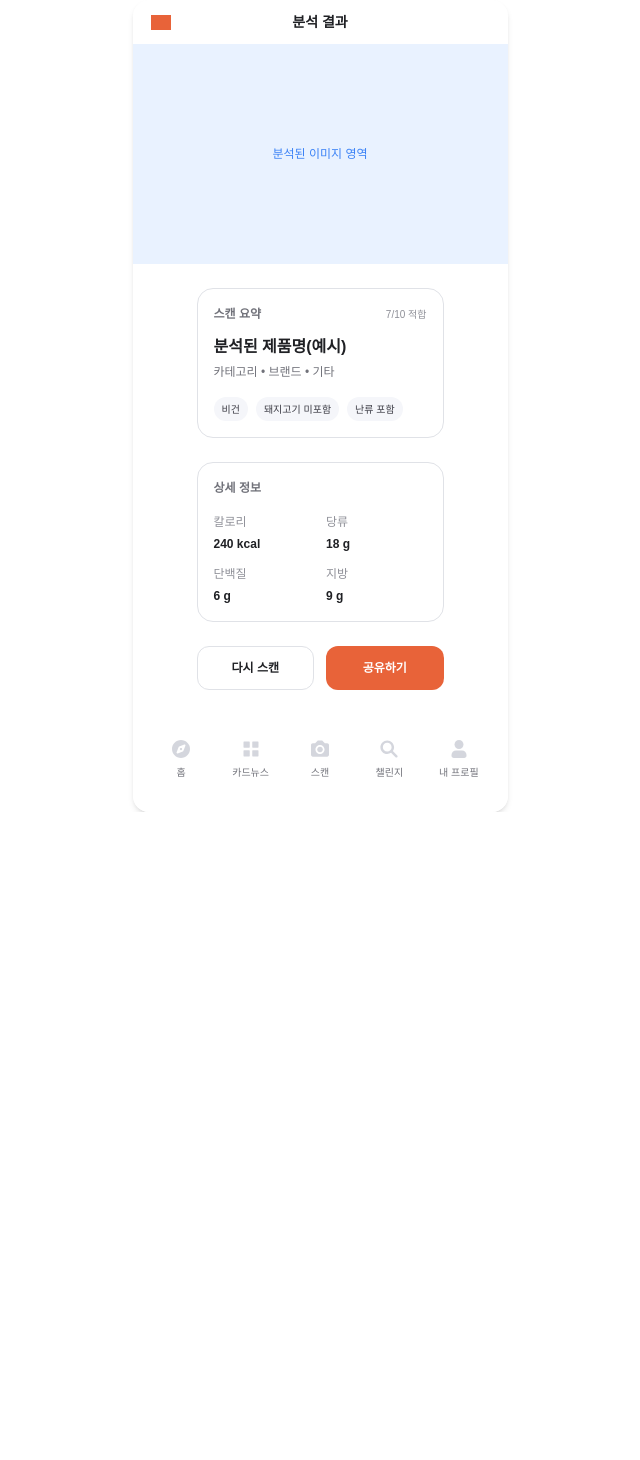
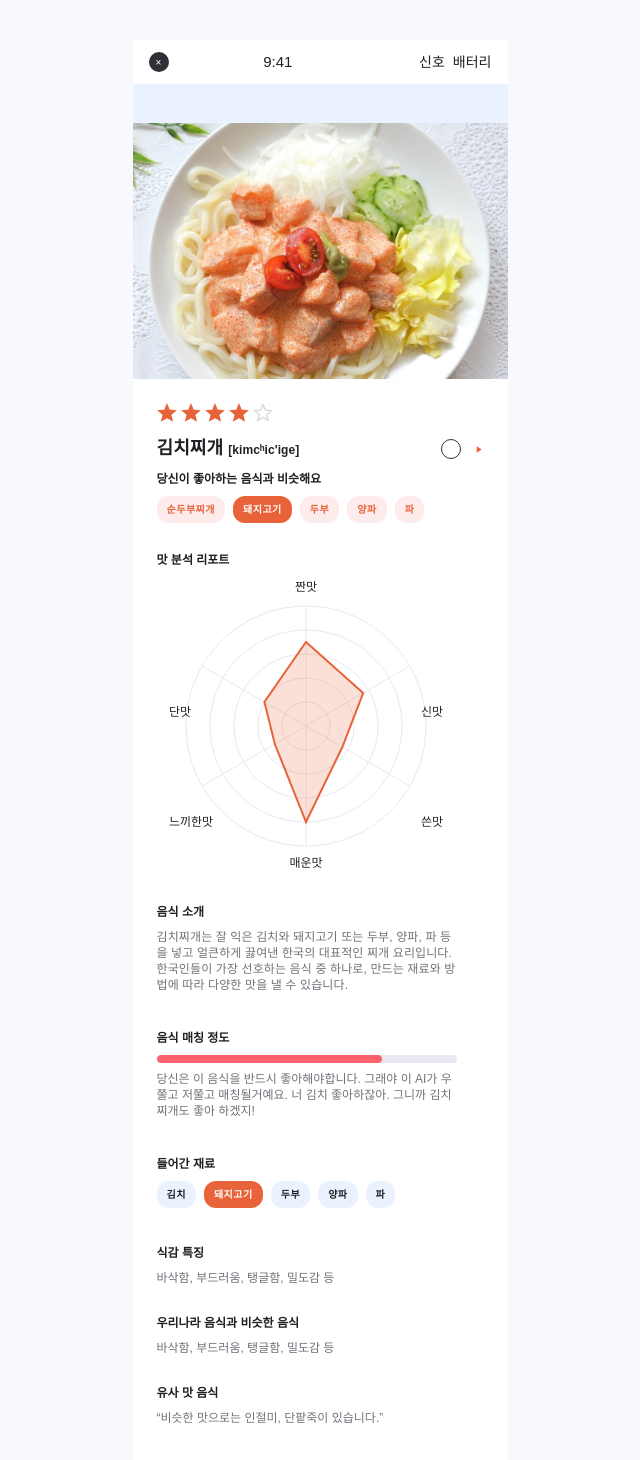
Before and after one commit to ownstj/MANNA, a Next.js app in the folder manna-web/: page /home/analysis in a window 1280 px wide. Shown: the top 1460 px of the page, without its empty margins (320-960 px from the left). Before the commit the page ends 812 px from the top, so only its background shows below. Built offline with nearby package versions, Linux system fonts and the light colour scheme.

Commit message:
일단 살려

```diff
--- a/manna-web/app/home/analysis/page.tsx
+++ b/manna-web/app/home/analysis/page.tsx
@@ -1,145 +1,267 @@
 "use client";
 
-import Link from "next/link";
-import { useRouter } from "next/navigation";
+import Image from "next/image";
 
-// 간단 마스크 아이콘 유틸 (cardnews 페이지와 동일 스타일)
-function MaskIcon({ src, size = 20, color = "#D4D6DD", className = "" }: { src: string; size?: number; color?: string; className?: string }) {
+function StatusBar() {
   return (
-    <span
-      aria-hidden
-      className={className}
-      style={{
-        width: size,
-        height: size,
-        display: "inline-block",
-        backgroundColor: color,
-        WebkitMaskImage: `url('${src}')`,
-        maskImage: `url('${src}')`,
-        WebkitMaskRepeat: "no-repeat",
-        maskRepeat: "no-repeat",
-        WebkitMaskSize: "contain",
-        maskSize: "contain",
-        WebkitMaskPosition: "center",
-        maskPosition: "center",
-      }}
-    />
+    <div className="absolute left-0 right-0 top-0 h-[44px] bg-white flex items-center justify-between px-4">
+      <div className="flex items-center gap-2">
+        <div className="size-5 rounded-full bg-[#2f3036] flex items-center justify-center text-white text-[10px]" aria-label="close">
+          ×
+        </div>
+      </div>
+      <div className="text-[#1f2024] text-[15px] -ml-8">9:41</div>
+      <div className="flex items-center gap-2 text-[#1f2024] text-[14px]">
+        <span>신호</span>
+        <span>배터리</span>
+      </div>
+    </div>
   );
 }
 
-const ICONS = {
-  home: "/assets/icons/home.svg",
-  card: "/assets/icons/card.svg",
-  scan: "/assets/icons/scan.svg",
-  challenge: "/assets/icons/challenge.svg",
-  profile: "/assets/icons/profile.svg",
-  back: "http://localhost:3845/assets/7843c96e9d2f6877d77cee31393aecfb5a416fc8.svg",
-} as const;
+function Star({ filled = false }: { filled?: boolean }) {
+  return (
+    <svg width="20" height="20" viewBox="0 0 24 24" aria-hidden>
+      <path
+        d="M12 17.27L18.18 21l-1.64-7.03L22 9.24l-7.19-.61L12 2 9.19 8.63 2 9.24l5.46 4.73L5.82 21z"
+        fill={filled ? "#e86339" : "none"}
+        stroke={filled ? "#e86339" : "#d4d6dd"}
+        strokeWidth="1.5"
+      />
+    </svg>
+  );
+}
+
+function StarRating({ value = 4 }: { value?: number }) {
+  return (
+    <div className="flex items-center gap-1">
+      {Array.from({ length: 5 }).map((_, i) => (
+        <Star key={i} filled={i < value} />
+      ))}
+    </div>
+  );
+}
+
+function ProgressBar({ percent = 75 }: { percent?: number }) {
+  return (
+    <div className="h-2 w-[300px] rounded bg-[#e8e9f1] overflow-hidden">
+      <div className="h-full rounded bg-[#ff616d]" style={{ width: `${percent}%` }} />
+    </div>
+  );
+}
+
+function Chip({ label, active, tone = "orange" }: { label: string; active?: boolean; tone?: "orange" | "blue" }) {
+  const activeBg = tone === "orange" ? "#e86339" : "#3b82f6";
+  const inactiveBg = tone === "orange" ? "#feebeb" : "#eaf2ff";
+  const activeText = "#ffffff";
+  const inactiveText = tone === "orange" ? "#e86339" : "#1f2024";
+  return (
+    <span
+      className="px-2.5 py-1.5 rounded-[12px] text-[10px] font-semibold uppercase tracking-[0.5px]"
+      style={{ backgroundColor: active ? activeBg : inactiveBg, color: active ? activeText : inactiveText }}
+    >
+      {label}
+    </span>
+  );
+}
+
+function RadarChart() {
+  // 정적 6축 레이더 차트 (시각 유사 재현)
+  const size = 298;
+  const cx = size / 2;
+  const cy = size / 2;
+  const r = 120;
+  const spokes = 6;
+  const rings = 5;
+  const labels = ["짠맛", "신맛", "쓴맛", "매운맛", "느끼한맛", "단맛"];
+  const labelPos = [
+    { x: cx, y: 14, align: "middle" }, // 짠맛(상)
+    { x: size - 12, y: cy - 10, align: "end" }, // 신맛(우상)
+    { x: size - 12, y: cy + 100, align: "end" }, // 쓴맛(우하)
+    { x: cx, y: size - 8, align: "middle" }, // 매운맛(하)
+    { x: 12, y: cy + 100, align: "start" }, // 느끼한맛(좌하)
+    { x: 12, y: cy - 10, align: "start" }, // 단맛(좌상)
+  ] as const;
+
+  // 폴리곤 값(0~1) 임의 예시: 단맛 0.4, 짠맛 0.7, 신맛 0.55, 쓴맛 0.35, 매운맛 0.8, 느끼한맛 0.3
+  const values = [0.7, 0.55, 0.35, 0.8, 0.3, 0.4];
+
+  const points = values.map((val, i) => {
+    const angle = (-Math.PI / 2) + (i * (2 * Math.PI / spokes));
+    const rr = r * val;
+    return [cx + rr * Math.cos(angle), cy + rr * Math.sin(angle)];
+  });
+
+  const pointsAttr = points.map(([x, y]) => `${x},${y}`).join(" ");
+
+  return (
+    <svg width={size} height={size} className="bg-white">
+      {/* 눈금 원 */}
+      {[...Array(rings)].map((_, i) => (
+        <circle key={i} cx={cx} cy={cy} r={r * ((i + 1) / rings)} fill="none" stroke="#e8e9f1" strokeWidth="1" />
+      ))}
+      {/* 스포크 라인 */}
+      {[...Array(spokes)].map((_, i) => {
+        const angle = (-Math.PI / 2) + (i * (2 * Math.PI / spokes));
+        const x = cx + r * Math.cos(angle);
+        const y = cy + r * Math.sin(angle);
+        return <line key={i} x1={cx} y1={cy} x2={x} y2={y} stroke="#e8e9f1" strokeWidth="1" />;
+      })}
+      {/* 데이터 폴리곤 */}
+      <polygon points={pointsAttr} fill="#e86339" fillOpacity="0.2" stroke="#e86339" strokeWidth="2" />
+      {/* 축 라벨 */}
+      {labels.map((label, i) => (
+        <text
+          key={label}
+          x={labelPos[i].x}
+          y={labelPos[i].y}
+          textAnchor={labelPos[i].align as any}
+          fontSize={12}
+          fill="#1f2024"
+        >
+          {label}
+        </text>
+      ))}
+    </svg>
+  );
+}
 
 export default function AnalysisResultPage() {
-  const router = useRouter();
-
-  const handleTabClick = (label: string) => {
-    if (label === "홈") router.push("/main");
-    if (label === "카드뉴스") router.push("/cardnews");
-    if (label === "챌린지") router.push("/challenge");
-    // 스캔은 바텀시트를 카드뉴스에서 처리하므로 여기서는 카드뉴스로 유도
-    if (label === "스캔") router.push("/cardnews");
-  };
+  const photoSrc = "/assets/main/cardNews/IMG_1.jpg";
 
   return (
-    <div className="min-h-screen w-full bg-white flex items-center justify-center">
-      <div className="relative h-[812px] w-[375px] bg-white text-[#1f2024] md:rounded-2xl md:shadow-md overflow-hidden" data-name="Scan Result">
-        {/* 헤더 - 상단 고정 */}
-        <div className="h-[44px] bg-white sticky top-0 z-10">
-          <p className="absolute left-1/2 -translate-x-1/2 top-1/2 -translate-y-1/2 text-[14px] font-bold">분석 결과</p>
-          <Link href="/cardnews" aria-label="뒤로" className="absolute left-[16px] top-1/2 -translate-y-1/2 size-6 flex items-center justify-center">
-            <MaskIcon src={ICONS.back} size={20} color="#E86339" />
-          </Link>
-        </div>
+    <div className="min-h-screen w-full bg-[#f8f9fe] flex items-start justify-center py-10">
+      {/* 모바일 뷰포트 */}
+      <div className="relative w-[375px] h-[1586px] bg-[#eaf2ff] overflow-hidden">
+        <StatusBar />
 
-        {/* 콘텐츠 */}
-        <div className="h-full overflow-auto pb-[120px]">
-          {/* 상단 썸네일/배너 영역 */}
-          <div className="relative w-full h-[220px] bg-[#E9F2FF]">
-            {/* 업로드 이미지가 있다면 쿼리/상태로 치환 가능. 현재는 플레이스홀더 박스 */}
-            <div className="absolute inset-0 flex items-center justify-center">
-              <p className="text-[#3b82f6] text-[12px]">분석된 이미지 영역</p>
+        {/* 스크롤 컨텐츠 */}
+        <div className="absolute inset-0 top-[44px] flex flex-col">
+          {/* 상단 사진 */}
+          <div className="relative h-[326px] w-full">
+            <div className="absolute left-[-15px] top-[39px] h-[292px] w-[390px] overflow-hidden">
+              <Image
+                src={photoSrc}
+                alt="uploaded photo"
+                fill
+                sizes="390px"
+                className="object-cover"
+                priority
+              />
             </div>
           </div>
 
-          {/* 본문 카드들 */}
-          <div className="px-16 py-6 space-y-6">
-            {/* 요약 카드 */}
-            <div className="rounded-2xl border border-[#E0E2E7] p-4 space-y-3">
-              <div className="flex items-center justify-between">
-                <p className="text-[12px] font-semibold text-[#71727a]">스캔 요약</p>
-                <span className="text-[10px] text-[#8f9098]">7/10 적합</span>
+          {/* 상세 영역 */}
+          <div className="relative flex-1 bg-white p-6 flex flex-col gap-3">
+            {/* 별점 */}
+            <StarRating value={4} />
+
+            {/* 제목/헤더 */}
+            <div className="flex items-start justify-between">
+              <div className="flex flex-col gap-2">
+                <p className="text-[#1f2024] text-[0px] tracking-[0.09px]">
+                  <span className="text-[18px] font-extrabold">김치찌개 </span>
+                  <span className="text-[12px] font-bold">[kimcʰic'ige]</span>
+                </p>
+                <p className="text-[#1f2024] text-[12px] font-bold">당신이 좋아하는 음식과 비슷해요</p>
+                {/* 태그들 */}
+                <div className="flex items-center gap-2">
+                  <Chip label="순두부찌개" tone="orange" />
+                  <Chip label="돼지고기" active tone="orange" />
+                  <Chip label="두부" tone="orange" />
+                  <Chip label="양파" tone="orange" />
+                  <Chip label="파" tone="orange" />
+                </div>
               </div>
-              <div className="space-y-1">
-                <p className="text-[16px] font-bold">분석된 제품명(예시)</p>
-                <p className="text-[12px] text-[#71727a]">카테고리 • 브랜드 • 기타</p>
-              </div>
-              <div className="flex flex-wrap gap-2 pt-1">
-                {["비건", "돼지고기 미포함", "난류 포함"].map((chip) => (
-                  <span key={chip} className="px-2 h-6 rounded-full bg-[#f5f6fa] text-[10px] text-[#3b3b44] inline-flex items-center">
-                    {chip}
-                  </span>
-                ))}
-              </div>
-            </div>
-
-            {/* 상세 정보 */}
-            <div className="rounded-2xl border border-[#E0E2E7] p-4 space-y-4">
-              <p className="text-[12px] font-semibold text-[#71727a]">상세 정보</p>
-              <div className="grid grid-cols-2 gap-3 text-[12px]">
-                <div className="space-y-1">
-                  <p className="text-[#8f9098]">칼로리</p>
-                  <p className="font-semibold text-[#1f2024]">240 kcal</p>
-                </div>
-                <div className="space-y-1">
-                  <p className="text-[#8f9098]">당류</p>
-                  <p className="font-semibold text-[#1f2024]">18 g</p>
-                </div>
-                <div className="space-y-1">
-                  <p className="text-[#8f9098]">단백질</p>
-                  <p className="font-semibold text-[#1f2024]">6 g</p>
-                </div>
-                <div className="space-y-1">
-                  <p className="text-[#8f9098]">지방</p>
-                  <p className="font-semibold text-[#1f2024]">9 g</p>
+              {/* 하트/플레이 아이콘 영역 (간단 대체) */}
+              <div className="flex items-center gap-3 mt-1">
+                <div className="size-5 rounded-full border border-[#2f3036]" aria-hidden />
+                <div className="size-[11px]" aria-hidden>
+                  <svg viewBox="0 0 24 24" width="11" height="11">
+                    <path d="M8 5v14l11-7z" fill="#e86339" />
+                  </svg>
                 </div>
               </div>
             </div>
 
-            {/* 액션 버튼들 */}
-            <div className="grid grid-cols-2 gap-3">
-              <button type="button" onClick={() => router.push("/cardnews")} className="h-11 rounded-xl border border-[#E0E2E7] text-[12px] font-semibold">다시 스캔</button>
-              <button type="button" className="h-11 rounded-xl bg-[#E86339] text-white text-[12px] font-semibold">공유하기</button>
+            {/* 맛 분석 리포트 */}
+            <div className="mt-4">
+              <p className="text-[12px] font-bold text-[#1f2024] mb-2">맛 분석 리포트</p>
+              <div className="w-[298px] h-[298px] overflow-hidden">
+                <RadarChart />
+              </div>
+            </div>
+
+            {/* 음식 소개 */}
+            <div className="mt-4 flex flex-col gap-2">
+              <p className="text-[12px] font-bold text-[#1f2024]">음식 소개</p>
+              <p className="text-[12px] leading-4 text-[#71727a] w-[305px] tracking-[0.12px]">
+                김치찌개는 잘 익은 김치와 돼지고기 또는 두부, 양파, 파 등을 넣고 얼큰하게 끓여낸 한국의 대표적인 찌개 요리입니다.
+                한국인들이 가장 선호하는 음식 중 하나로, 만드는 재료와 방법에 따라 다양한 맛을 낼 수 있습니다.
+              </p>
+            </div>
+
+            {/* 매칭 정도 */}
+            <div className="mt-6 flex flex-col gap-2">
+              <p className="text-[12px] font-bold text-[#1f2024]">음식 매칭 정도</p>
+              <ProgressBar percent={75} />
+              <p className="text-[12px] leading-4 text-[#71727a] w-[305px]">
+                당신은 이 음식을 반드시 좋아해야합니다. 그래야 이 AI가 우쭐고 저쭐고 매칭될거예요. 너 김치 좋아하잖아.
+                그니까 김치찌개도 좋아 하겠지!
+              </p>
+            </div>
+
+            {/* 들어간 재료 */}
+            <div className="mt-6 flex flex-col gap-2">
+              <p className="text-[12px] font-bold text-[#1f2024]">들어간 재료</p>
+              <div className="flex items-center gap-2">
+                <Chip label="김치" tone="blue" />
+                <Chip label="돼지고기" active />
+                <Chip label="두부" tone="blue" />
+                <Chip label="양파" tone="blue" />
+                <Chip label="파" tone="blue" />
+              </div>
+            </div>
+
+            {/* 기타 설명 섹션들 */}
+            <div className="mt-6 flex flex-col gap-2">
+              <p className="text-[12px] font-bold text-[#1f2024]">식감 특징</p>
+              <p className="text-[12px] leading-4 text-[#71727a] w-[305px]">바삭함, 부드러움, 탱글함, 밀도감 등</p>
+            </div>
+
+            <div className="mt-4 flex flex-col gap-2">
+              <p className="text-[12px] font-bold text-[#1f2024]">우리나라 음식과 비슷한 음식</p>
+              <p className="text-[12px] leading-4 text-[#71727a] w-[305px]">바삭함, 부드러움, 탱글함, 밀도감 등</p>
+            </div>
+
+            <div className="mt-4 flex flex-col gap-2">
+              <p className="text-[12px] font-bold text-[#1f2024]">유사 맛 음식</p>
+              <p className="text-[12px] leading-4 text-[#71727a] w-[305px]">“비슷한 맛으로는 인절미, 단팥죽이 있습니다.”</p>
+            </div>
+
+            {/* 자국 리뷰 카드 */}
+            <div className="mt-6 bg-[#ffe1d0] p-4 rounded-[16px] w-[327px]">
+              <div className="bg-white rounded-[16px] p-4 relative">
+                <div className="flex items-start gap-3">
+                  <div className="size-[35px] rounded-full bg-[#ddd]" />
+                  <div className="flex-1">
+                    <p className="text-[12px] font-bold text-black leading-none">tlswo2025</p>
+                    <StarRating value={4} />
+                    <p className="mt-2 text-[12px] text-black">
+                      생각보다 맵지 않고 맛있어요.
+                      <br />그런데 저한텐 조금 짠 편이었습니다.
+                    </p>
+                  </div>
+                </div>
+                <div className="absolute right-4 bottom-3 flex items-center gap-1 text-[10px]">
+                  <svg viewBox="0 0 24 24" width="10" height="10" aria-hidden>
+                    <path d="M8 5v14l11-7z" fill="#e86339" />
+                  </svg>
+                  <span>더보기</span>
+                </div>
+              </div>
             </div>
           </div>
-        </div>
-
-        {/* 하단 탭 바 */}
-        <div className="absolute left-0 right-0 bottom-0 h-[88px] px-4 pt-4 pb-8 bg-white flex gap-1">
-          {[
-            { label: "홈", icon: ICONS.home, active: false },
-            { label: "카드뉴스", icon: ICONS.card, active: false },
-            { label: "스캔", icon: ICONS.scan, active: false },
-            { label: "챌린지", icon: ICONS.challenge, active: false },
-            { label: "내 프로필", icon: ICONS.profile, active: false },
-          ].map((t) => (
-            <button
-              key={t.label}
-              type="button"
-              onClick={() => handleTabClick(t.label)}
-              className="flex-1 flex flex-col items-center gap-2"
-              aria-pressed={t.active}
-            >
-              <MaskIcon src={t.icon} color={t.active ? "#E86339" : "#D4D6DD"} size={20} />
-              <p className={`${t.active ? "text-[#1f2024] font-semibold" : "text-[#71727a]"} text-[10px] leading-[14px]`}>{t.label}</p>
-            </button>
-          ))}
         </div>
       </div>
     </div>
```
